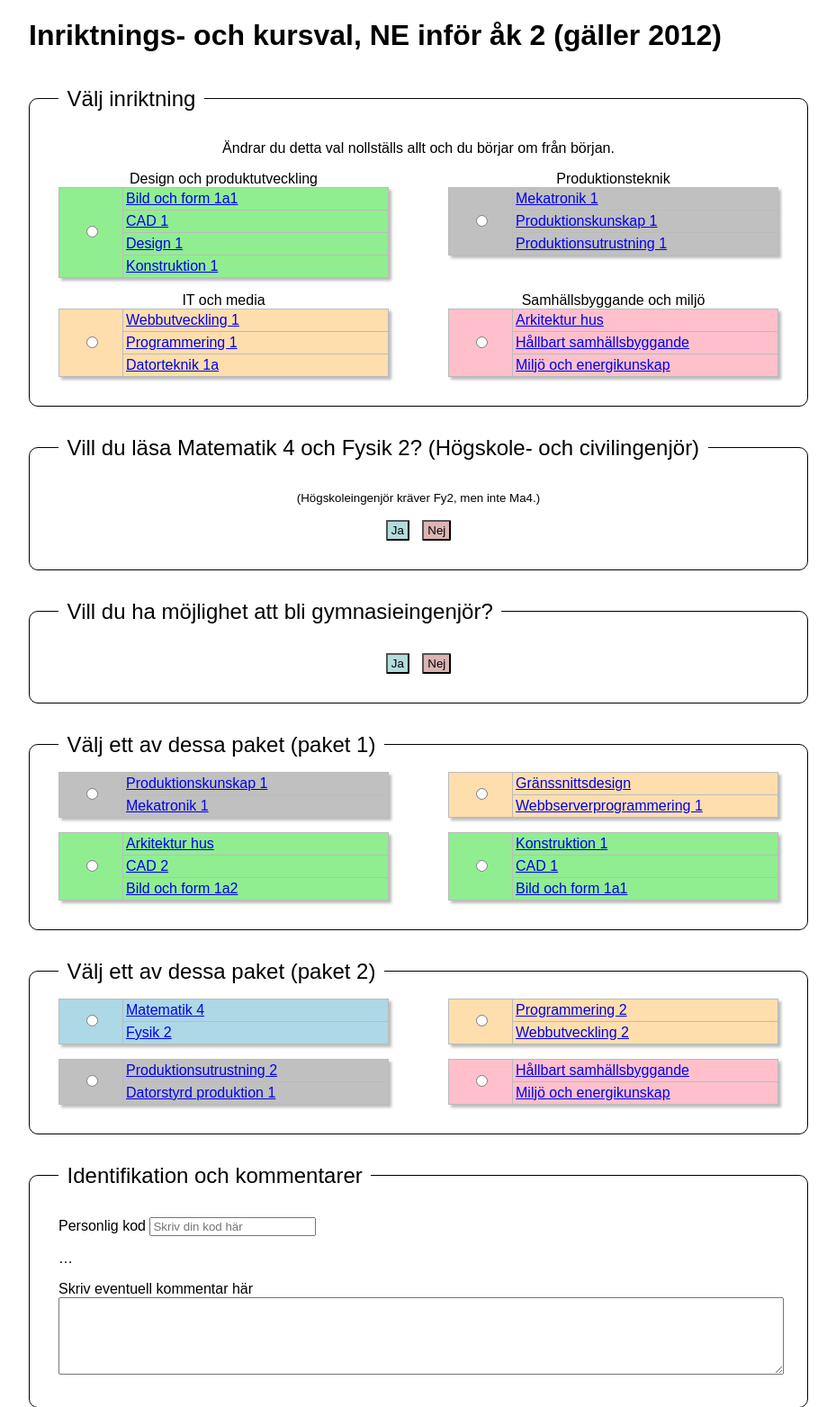
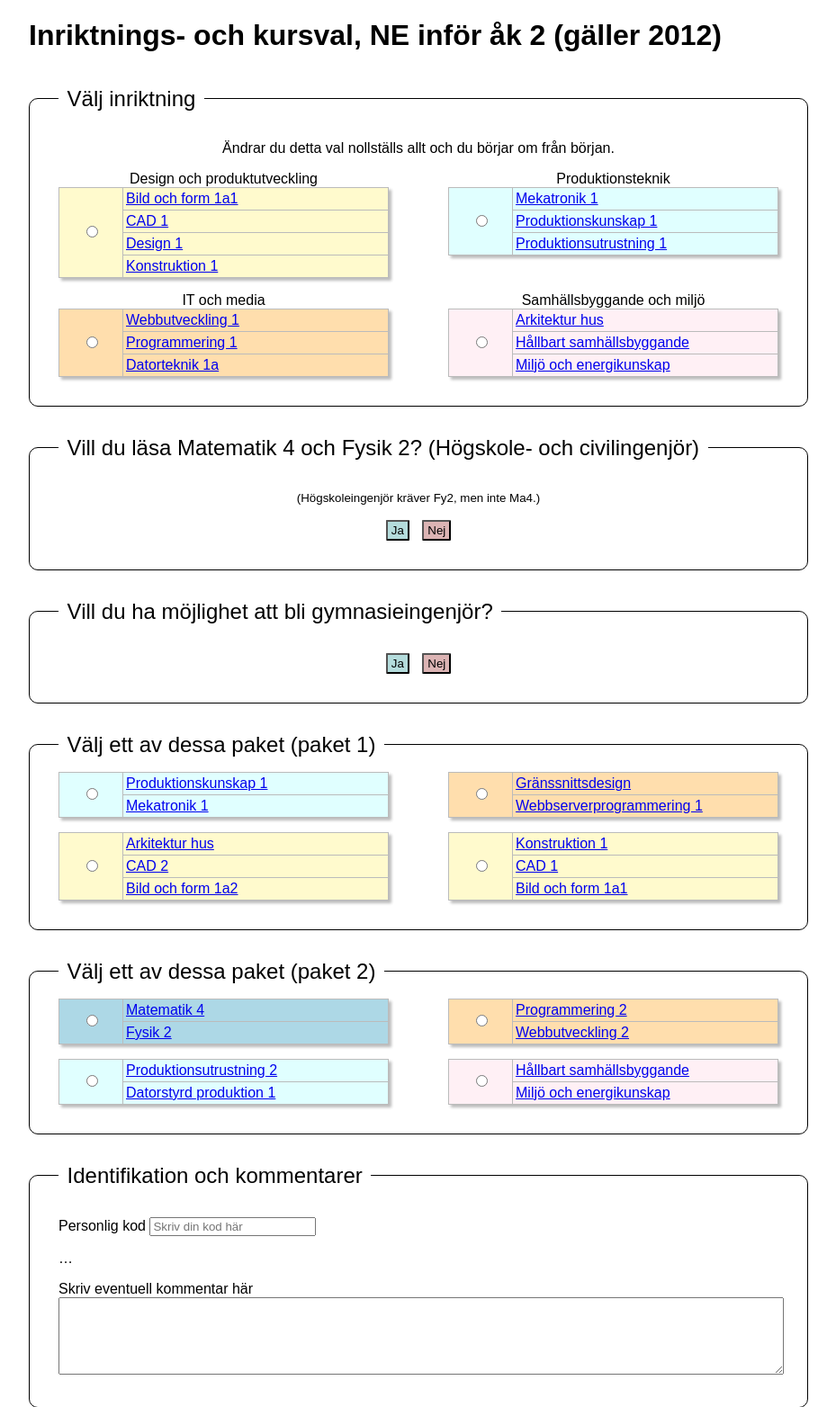
Before and after one commit to itpastorn/webbteknik, a PHP site: page / in a window 1280 px wide. Shown: the top 1564 px of the page at 90% size, without its empty margins (208-1137 px from the left). Run offline with PHP 8.4, Linux system fonts and the light colour scheme; some libraries are stand-ins or nearby versions.

Commit message:
Color adjustments

```diff
--- a/future-stuff/inriktningsval/inr-val.css
+++ b/future-stuff/inriktningsval/inr-val.css
@@ -116,20 +116,20 @@ legend {
     background-color: lightblue;
 }
 .design {
-    background-color: lightgreen;
-    fill: lightgreen;
+    background-color: lemonchiffon;
+    fill: lemonchiffon;
 }
 .samhall {
-    background-color: pink;
-    fill: pink;
+    background-color: lavenderblush;
+    fill: lavenderblush;
 }
 .it {
     background-color: navajowhite;
     fill: navajowhite;
 }
 .produktion {
-    background-color: silver;
-   fill: silver;
+    background-color: lightcyan;
+   fill: lightcyan;
 }
 .valsida p {
     text-align: center;
```
